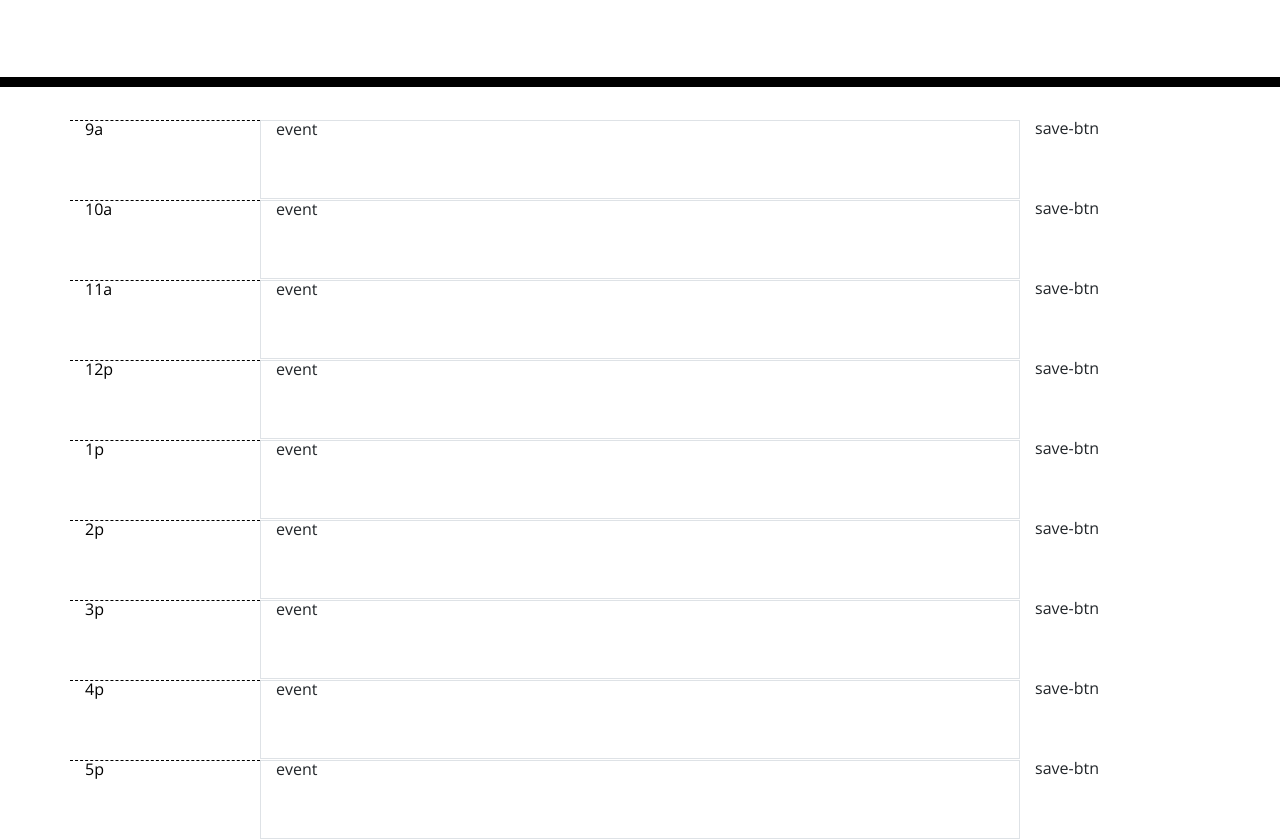
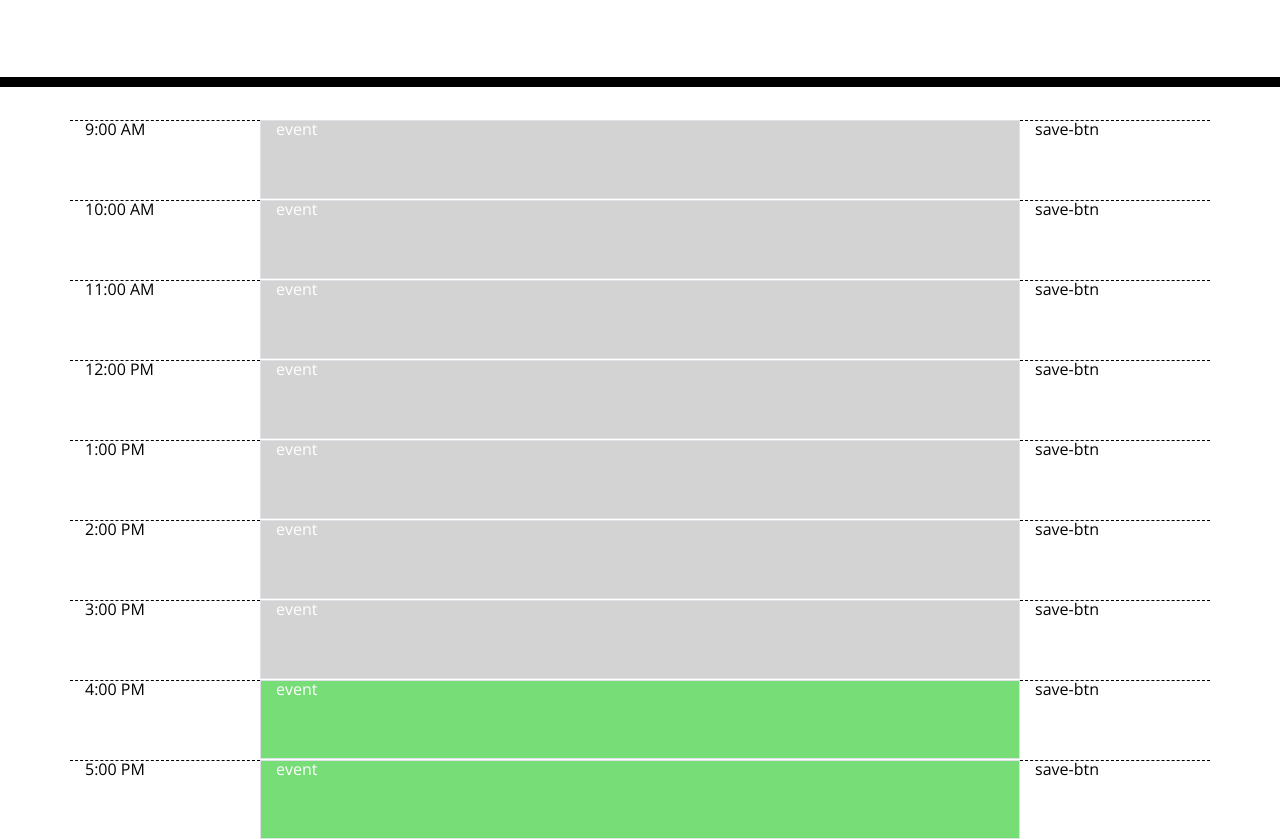
Before and after one commit to grburner/Day-Planner-App, a plain HTML site: page index.html in a window 1280 px wide. Shown: the part 181-1020 px from the top of the page. Drawn offline with nearby package versions, Linux system fonts and the light colour scheme.

Commit message:
fixed addClass

```diff
--- a/index.html
+++ b/index.html
@@ -31,51 +31,52 @@
     </header>
     <div id="timeSlotContainer" class="container">
       <div class="row" data-time-slot="09:00">
-        <div class="col-2 hour">9a</div>
-        <div class="col-8 border">event</div>
-        <div class="col-2 save-btnsave-btnhour">save-btn</div>
+        <div class="col col-2 hour">9:00 AM</div>
+        <div class="col col-8 border">event</div>
+        <div class="col col-2 save-btn hour">save-btn</div>
       </div>
       <div class="row" data-time-slot="10:00">
-        <div class="col-2 hour">10a</div>
+        <div class="col-2 hour">10:00 AM</div>
         <div class="col-8 border">event</div>
-        <div class="col-2 save-btn">save-btn</div>
+        <div class="col-2 save-btn hour">save-btn</div>
       </div>
       <div class="row" data-time-slot="11:00">
-        <div class="col-2 hour">11a</div>
+        <div class="col-2 hour">11:00 AM</div>
         <div class="col-8 border">event</div>
-        <div class="col-2 save-btnhour">save-btn</div>
+        <div class="col-2 save-btn hour">save-btn</div>
       </div>
       <div class="row" data-time-slot="12:00">
-        <div class="col-2 hour">12p</div>
-        <div class="col-8 border">event</div>
-        <div class="col-2 save-btnhour">save-btn</div>
+        <div class="col col-2 hour">12:00 PM</div>
+        <div class="col col-8 border">event</div>
+        <div class="col col-2 save-btn hour">save-btn</div>
       </div>
       <div class="row" data-time-slot="13:00">
-        <div class="col-2 hour">1p</div>
-        <div class="col-8 border">event</div>
-        <div class="col-2 save-btnhour">save-btn</div>
+        <div class="col col-2 hour">1:00 PM</div>
+        <div class="col col-8 border">event</div>
+        <div class="col col-2 save-btn hour">save-btn</div>
       </div>
       <div class="row" data-time-slot="14:00">
-        <div class="col-2 hour">2p</div>
-        <div class="col-8 border">event</div>
-        <div class="col-2 save-btnhour">save-btn</div>
+        <div class="col col-2 hour">2:00 PM</div>
+        <div class="col col-8 border">event</div>
+        <div class="col col-2 save-btn hour">save-btn</div>
       </div>
       <div class="row" data-time-slot="15:00">
-        <div class="col-2 hour">3p</div>
-        <div class="col-8 border">event</div>
-        <div class="col-2 save-btnhour">save-btn</div>
+        <div class="col col-2 hour">3:00 PM</div>
+        <div class="col col-8 border">event</div>
+        <div class="col col-2 save-btn hour">save-btn</div>
       </div>
       <div class="row" data-time-slot="16:00">
-        <div class="col-2 hour">4p</div>
-        <div class="col-8 border">event</div>
-        <div class="col-2 save-btnhour">save-btn</div>
+        <div class="col col-2 hour">4:00 PM</div>
+        <div class="col col-8 border">event</div>
+        <div class="col col-2 save-btn hour">save-btn</div>
       </div>
       <div class="row" data-time-slot="17:00">
-        <div class="col-2 hour">5p</div>
-        <div class="col-8 border">event</div>
-        <div class="col-2 save-btnhour">save-btn</div>
+        <div class="col col-2 hour">5:00 PM</div>
+        <div class="col col-8 border">event</div>
+        <div class="col col-2 save-btn hour">save-btn</div>
       </div>
     </div>
+
 
     <script src="https://code.jquery.com/jquery-3.4.1.min.js"></script>
     <script src="https://cdnjs.cloudflare.com/ajax/libs/moment.js/2.24.0/moment.min.js"></script>
--- a/script.js
+++ b/script.js
@@ -10,8 +10,10 @@ $(document).ready(function() {
 //          if ( moment().isBefore(moment($(this).data("timeSlot"))._i, "HH:mm") ) {
             if ( moment().isBefore(currentDate + ' ' + $(this).data("timeSlot")) ) {
                 console.log('isbefore ' + $(this).data("timeSlot"))
+                $(this).addClass("future")
             } else {
                 console.log('isafter ' + $(this).data("timeSlot"))
+                $(this).addClass("past")
             };
         });
     });
```
